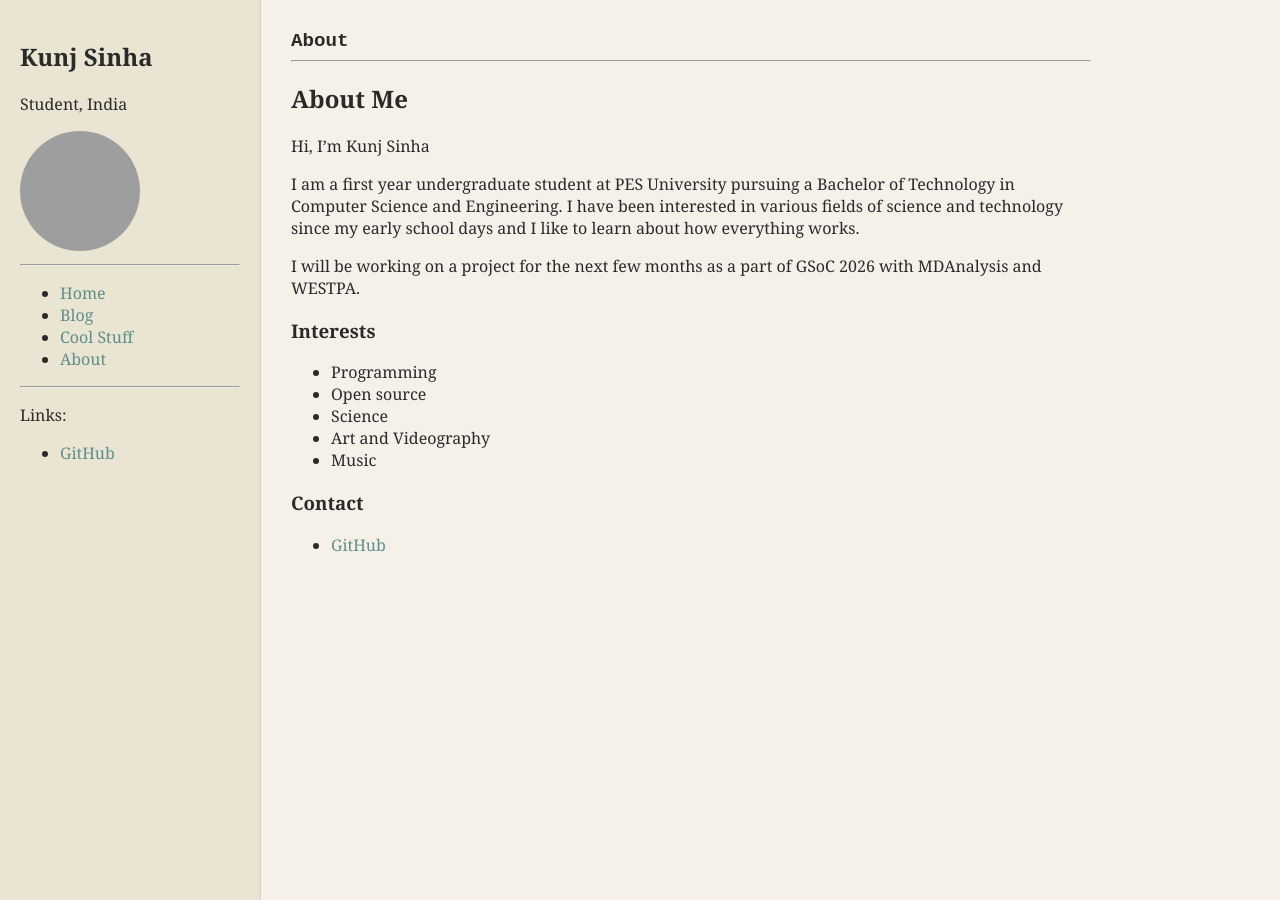
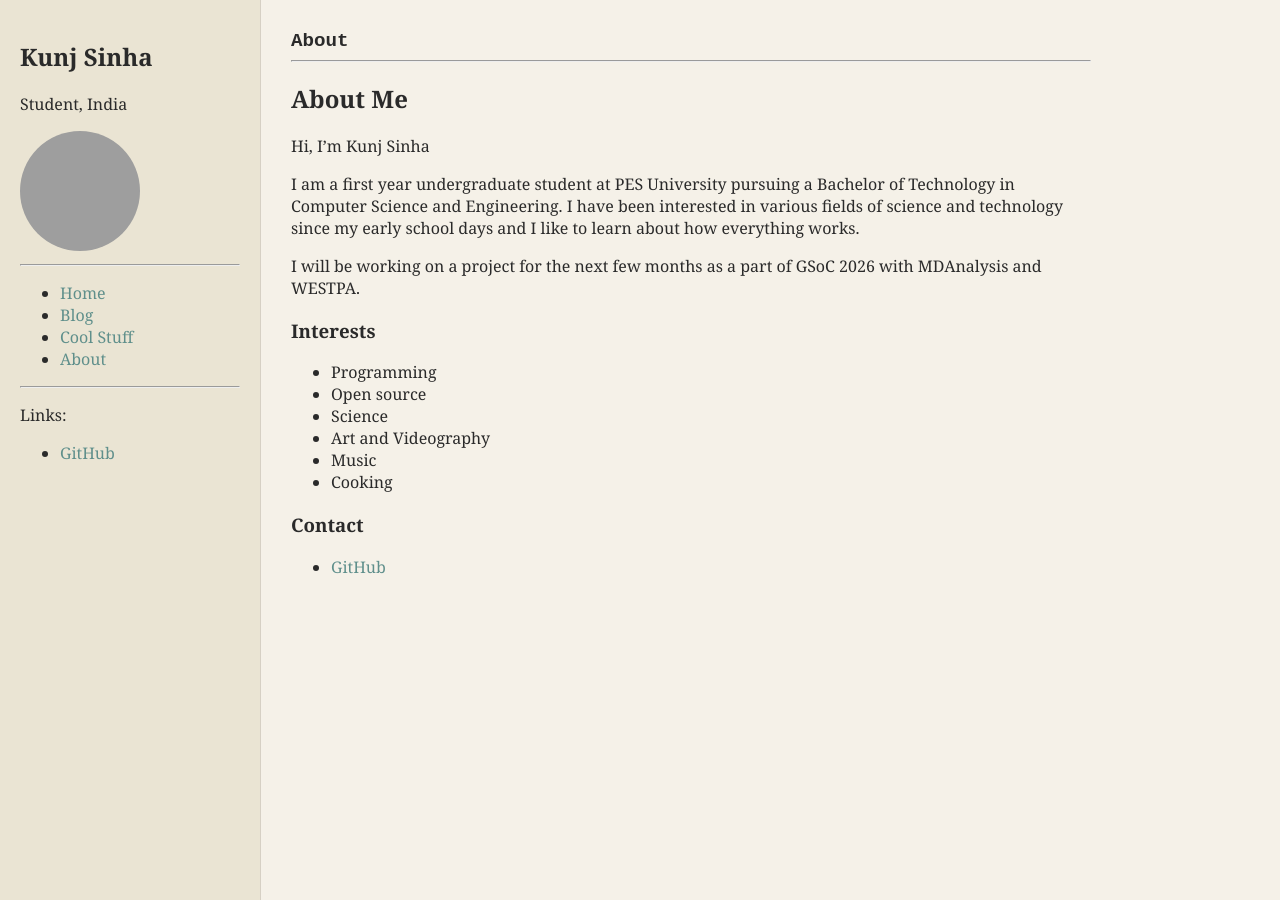
Before and after one commit to kunjsinha/kunjsinha.github.io, a Jekyll site: the page built from about.md, in a window 1280 px wide and 900 px high. Built offline with Jekyll 4.4.1, drawn with Linux system fonts in a browser that asks for light colours; grey boxes are pictures that could not be loaded.

Commit message:
Update about.md

```diff
--- a/about.md
+++ b/about.md
@@ -17,6 +17,7 @@ I will be working on a project for the next few months as a part of GSoC 2026 wi
 - Science
 - Art and Videography
 - Music
+- Cooking
 
 ### Contact
 - [GitHub](https://github.com/kunjsinha)
```
